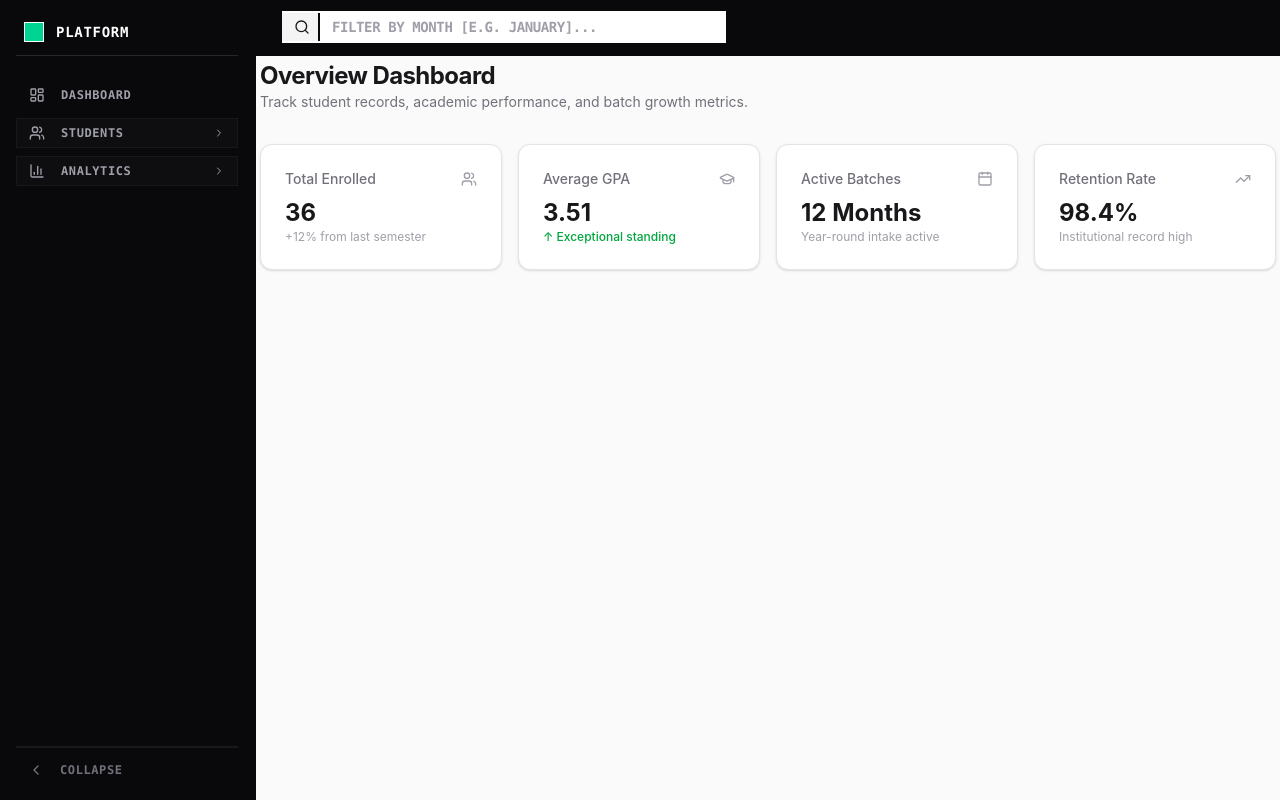
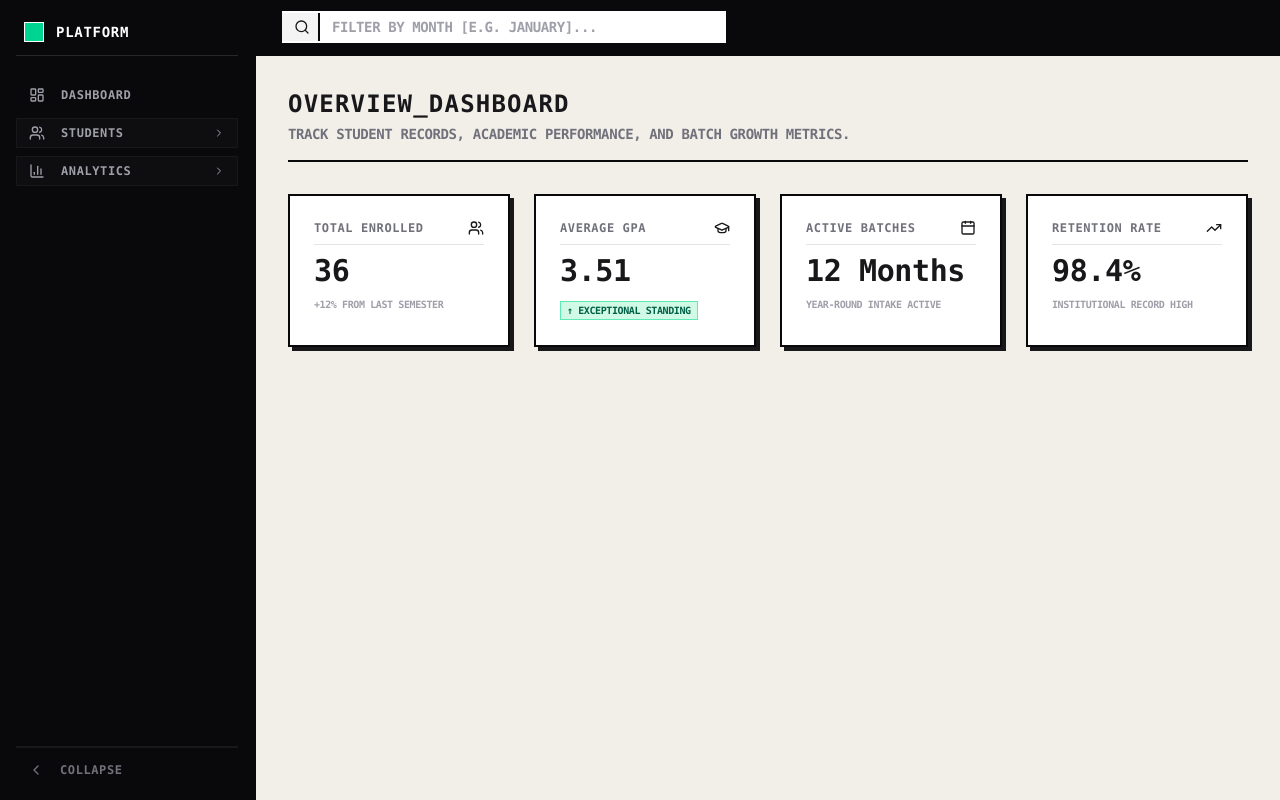
Before and after one commit to Hasher423/reactVisualizationDWP, a React (Vite) app: page / in a window 1280 px wide. Built offline with nearby package versions, Linux system fonts and the light colour scheme.

Commit message:
Dashboard edited

```diff
--- a/src/pages/Dashboard.jsx
+++ b/src/pages/Dashboard.jsx
@@ -29,57 +29,51 @@ const Dashboard = () => {
   });
 
   return (
-    <div className="space-y-8 p-1">
-      {/* Upper Section: Welcome Header */}
-      <div>
-        <h1 className="text-2xl font-bold tracking-tight text-zinc-900">Overview Dashboard</h1>
-        <p className="text-sm text-zinc-500">Track student records, academic performance, and batch growth metrics.</p>
+    <div className="w-full h-screen bg-[#f2efe9] text-neutral-900 font-mono tracking-tight p-4 md:p-6 lg:p-8 space-y-8">
+      <div className="border-b-2 border-zinc-950 pb-4">
+        <h1 className="text-xl md:text-2xl font-black uppercase tracking-wider text-zinc-900">OVERVIEW_DASHBOARD</h1>
+        <p className="text-xs md:text-sm font-semibold text-zinc-500 mt-1">TRACK STUDENT RECORDS, ACADEMIC PERFORMANCE, AND BATCH GROWTH METRICS.</p>
       </div>
 
-      {/* Analytics Cards Grid */}
-      <div className="grid gap-4 sm:grid-cols-2 lg:grid-cols-4">
-        {/* Card 1 */}
-        <div className="rounded-xl border border-zinc-200 bg-white p-6 shadow-sm">
-          <div className="flex items-center justify-between space-y-0 pb-2">
-            <span className="text-sm font-medium text-zinc-500">Total Enrolled</span>
-            <Users className="h-4 w-4 text-zinc-400" />
+      <div className="grid gap-6 sm:grid-cols-2 lg:grid-cols-4">
+        <div className="bg-white border-2 border-zinc-950 p-6 shadow-[4px_4px_0px_0px_rgba(24,24,27,1)]">
+          <div className="flex items-center justify-between pb-2 border-b border-zinc-200">
+            <span className="text-xs font-bold uppercase tracking-wider text-zinc-500">Total Enrolled</span>
+            <Users className="h-4 w-4 text-zinc-900" />
           </div>
-          <div className="text-2xl font-bold text-zinc-900">36</div>
-          <p className="text-xs text-zinc-400">+12% from last semester</p>
+          <div className="text-3xl font-black text-zinc-900 my-2">36</div>
+          <p className="text-[10px] font-bold uppercase text-zinc-400">+12% from last semester</p>
         </div>
 
-        {/* Card 2 */}
-        <div className="rounded-xl border border-zinc-200 bg-white p-6 shadow-sm">
-          <div className="flex items-center justify-between space-y-0 pb-2">
-            <span className="text-sm font-medium text-zinc-500">Average GPA</span>
-            <GraduationCap className="h-4 w-4 text-zinc-400" />
+        <div className="bg-white border-2 border-zinc-950 p-6 shadow-[4px_4px_0px_0px_rgba(24,24,27,1)]">
+          <div className="flex items-center justify-between pb-2 border-b border-zinc-200">
+            <span className="text-xs font-bold uppercase tracking-wider text-zinc-500">Average GPA</span>
+            <GraduationCap className="h-4 w-4 text-zinc-900" />
           </div>
-          <div className="text-2xl font-bold text-zinc-900">3.51</div>
-          <p className="text-xs text-green-600 font-medium">↑ Exceptional standing</p>
+          <div className="text-3xl font-black text-zinc-900 my-2">3.51</div>
+          <p className="inline-block px-1.5 py-[1px] text-[10px] font-bold uppercase bg-emerald-100 text-emerald-800 border border-emerald-300">
+            ↑ Exceptional standing
+          </p>
         </div>
 
-        {/* Card 3 */}
-        <div className="rounded-xl border border-zinc-200 bg-white p-6 shadow-sm">
-          <div className="flex items-center justify-between space-y-0 pb-2">
-            <span className="text-sm font-medium text-zinc-500">Active Batches</span>
-            <Calendar className="h-4 w-4 text-zinc-400" />
+        <div className="bg-white border-2 border-zinc-950 p-6 shadow-[4px_4px_0px_0px_rgba(24,24,27,1)]">
+          <div className="flex items-center justify-between pb-2 border-b border-zinc-200">
+            <span className="text-xs font-bold uppercase tracking-wider text-zinc-500">Active Batches</span>
+            <Calendar className="h-4 w-4 text-zinc-900" />
           </div>
-          <div className="text-2xl font-bold text-zinc-900">12 Months</div>
-          <p className="text-xs text-zinc-400">Year-round intake active</p>
+          <div className="text-3xl font-black text-zinc-900 my-2">12 Months</div>
+          <p className="text-[10px] font-bold uppercase text-zinc-400">Year-round intake active</p>
         </div>
 
-        {/* Card 4 */}
-        <div className="rounded-xl border border-zinc-200 bg-white p-6 shadow-sm">
-          <div className="flex items-center justify-between space-y-0 pb-2">
-            <span className="text-sm font-medium text-zinc-500">Retention Rate</span>
-            <TrendingUp className="h-4 w-4 text-zinc-400" />
+        <div className="bg-white border-2 border-zinc-950 p-6 shadow-[4px_4px_0px_0px_rgba(24,24,27,1)]">
+          <div className="flex items-center justify-between pb-2 border-b border-zinc-200">
+            <span className="text-xs font-bold uppercase tracking-wider text-zinc-500">Retention Rate</span>
+            <TrendingUp className="h-4 w-4 text-zinc-900" />
           </div>
-          <div className="text-2xl font-bold text-zinc-900">98.4%</div>
-          <p className="text-xs text-zinc-400">Institutional record high</p>
+          <div className="text-3xl font-black text-zinc-900 my-2">98.4%</div>
+          <p className="text-[10px] font-bold uppercase text-zinc-400">Institutional record high</p>
         </div>
       </div>
-
-
     </div>
   );
 };
```
